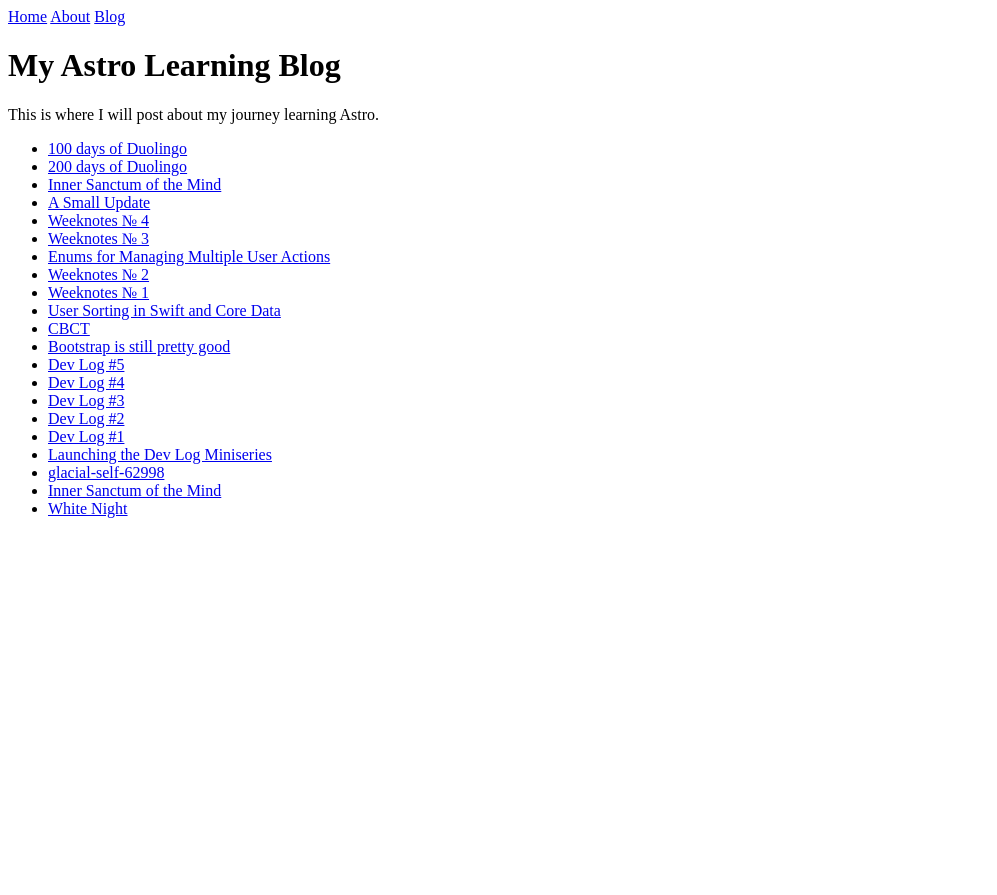
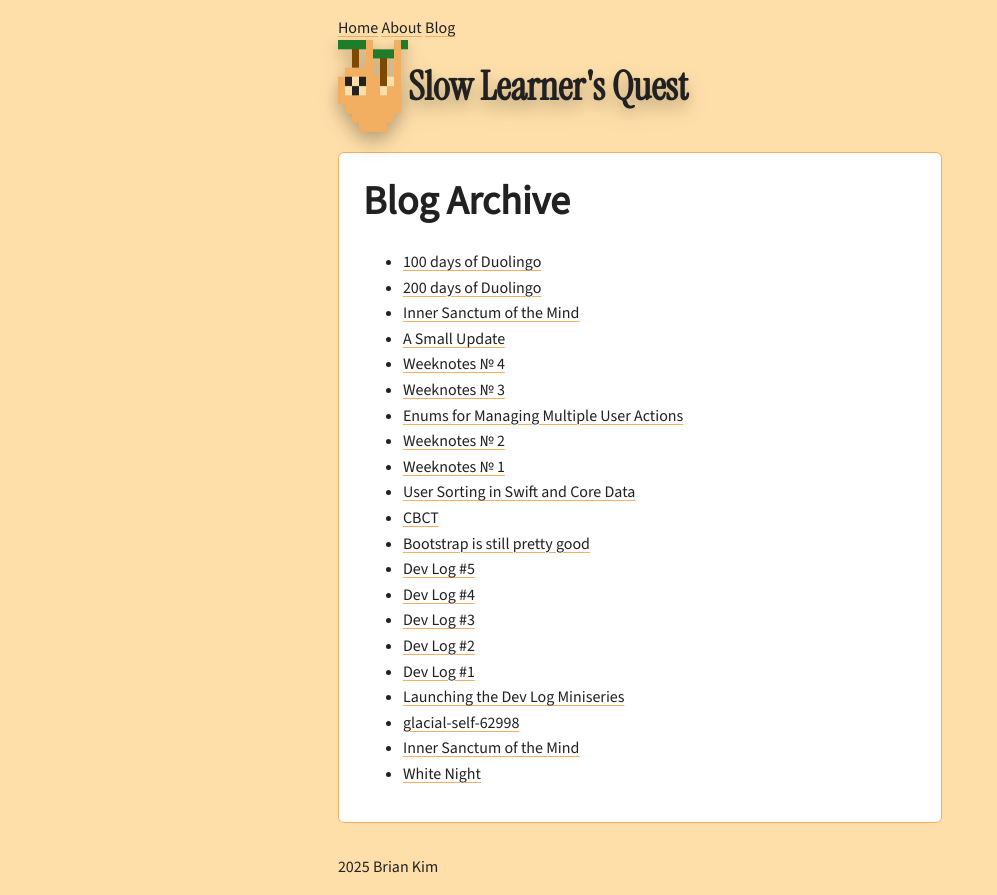
Before and after one commit to gimyeonghun/slowlearning, an Astro site: page /blog in a window 1280 px wide. Shown: the whole page, without its empty margins (0-997 px from the left). Before the commit the page ends 800 px from the top, so only its background shows below. Built offline with nearby package versions, Linux system fonts and the light colour scheme; Astro itself is replaced by a stand-in of ours.

Commit message:
added a base layout

```diff
--- /dev/null
+++ b/src/layouts/base.astro
@@ -0,0 +1,27 @@
+---
+import Navigation from "../components/Navigation.astro";
+import Footer from "../components/Footer.astro";
+import "../styles/global.css";
+---
+
+<html lang="en">
+<head>
+    <meta charset="utf-8" />
+    <link rel="icon" href="/favicon.ico" />
+    <link rel="apple-touch-icon" href="/apple-touch-icon.png" />
+    <link rel="icon" type="image/png" sizes="16x16"  href="/favicon-16x16.png"/>
+    <link rel="icon" sizes="32x32" href="/favicon-32x32.png" />
+    <meta name="viewport" content="width=device-width" />
+    <meta name="generator" content={Astro.generator} />
+    <title>Slow Learner's Quest</title>
+</head>
+<body>
+<Navigation />
+<div class="header">
+    <img src="/assets/sloth_1f9a5.png" />
+    <h1 class="title">Slow Learner's Quest</h1>
+</div>
+<slot />
+<Footer />
+</body>
+</html>
--- a/src/pages/blog.astro
+++ b/src/pages/blog.astro
@@ -1,5 +1,6 @@
 ---
 import sanitizeHtml from "sanitize-html";
+import Base from "../layouts/base.astro";
 
 const posts = Object.values(
     import.meta.glob("../pages/writing/*.md", { eager: true }),
@@ -10,32 +11,20 @@ posts.sort(
         Date.parse(a.frontmatter.published_date),
 );
 ---
+<Base>
+    <main class="main-block">
 
-<html lang="en">
-    <head>
-        <meta charset="utf-8" />
-        <link rel="icon" type="image/svg+xml" href="/favicon.svg" />
-        <meta name="viewport" content="width=device-width" />
-        <meta name="generator" content={Astro.generator} />
-        <title>Astro</title>
-    </head>
-    <body>
-        <a href="/">Home</a>
-        <a href="/about/">About</a>
-        <a href="/blog/">Blog</a>
-
-        <h1>My Astro Learning Blog</h1>
-        <p>This is where I will post about my journey learning Astro.</p>
+        <h1>Blog Archive</h1>
         <ul>
             {
                 posts.map((post) => (
-                    <li>
-                        <a href={post.url}>
-                            {sanitizeHtml(post.frontmatter.title)}
-                        </a>
-                    </li>
+                        <li>
+                            <a href={post.url}>
+                                {sanitizeHtml(post.frontmatter.title)}
+                            </a>
+                        </li>
                 ))
             }
         </ul>
-    </body>
-</html>
+    </main>
+</Base>
--- a/src/pages/writing/100-days-of-duolingo.md
+++ b/src/pages/writing/100-days-of-duolingo.md
@@ -1,4 +1,5 @@
 ---
+layout: ../../layouts/base.astro
 title: 100 days of Duolingo
 published_date: 2024-05-07T22:34:05.468207+00:00
 ---
--- a/src/styles/global.css
+++ b/src/styles/global.css
@@ -1,6 +1,23 @@
+@font-face {
+    font-family: "Instrument Serif";
+    src: url("/fonts/InstrumentSerif-Regular.ttf") format('truetype');
+    font-style: normal;
+    font-weight: normal;
+    font-display: swap;
+}
+
+@font-face {
+    font-family: "Source Sans 3";
+    src: url("/fonts/SourceSans3-Regular.ttf") format('truetype');
+    font-style: normal;
+    font-weight: normal;
+    font-display: swap;
+}
+
 html {
-    background-color: #f1f5f9;
+    background-color: #FFDFA9;
     font-family: sans-serif;
+    color: #212121;
 }
 
 body {
@@ -9,13 +26,49 @@ body {
     max-width: 80ch;
     padding: 1rem;
     line-height: 1.5;
+    font-family: "Source Sans 3", sans-serif;
 }
 
 * {
     box-sizing: border-box;
 }
 
+a {
+    color: inherit;
+    text-decoration: underline;
+    text-decoration-thickness: calc(1em / 12);
+    text-decoration-color: #F3AF61;
+    text-underline-offset: calc(1em / 6);
+}
+
+a:hover {
+    text-decoration-style: wavy;
+    text-decoration-thickness: calc(calc(1em / 12) + 1px);
+}
+
 h1 {
     margin: 1rem 0;
     font-size: 2.5rem;
 }
+
+.title {
+    font-family: "Instrument Serif", serif;
+}
+
+.header {
+    display: flex;
+    filter: drop-shadow(0 10px 10px rgb(0 0 0 / 0.2))
+    drop-shadow(0 4px 6px rgb(0 0 0 / 0.1));
+}
+
+.main-block {
+    line-height: 1.6;
+    margin-top: 20px;
+    padding: 0 24px;
+    padding-bottom: 20px;
+    border-width: 1px;
+    border-color: #F3AF61;
+    border-style: solid;
+    border-radius: 6px;
+    background-color: white;
+}
```
Also changed, not shown: src/pages/about.astro (+10 -5 lines), src/pages/index.astro (+6 -32 lines), public/assets/sloth_1f9a5.png (added), public/fonts/InstrumentSerif-Italic.ttf (added), public/fonts/InstrumentSerif-Regular.ttf (added), public/fonts/SourceSans3-Regular.ttf (added).
